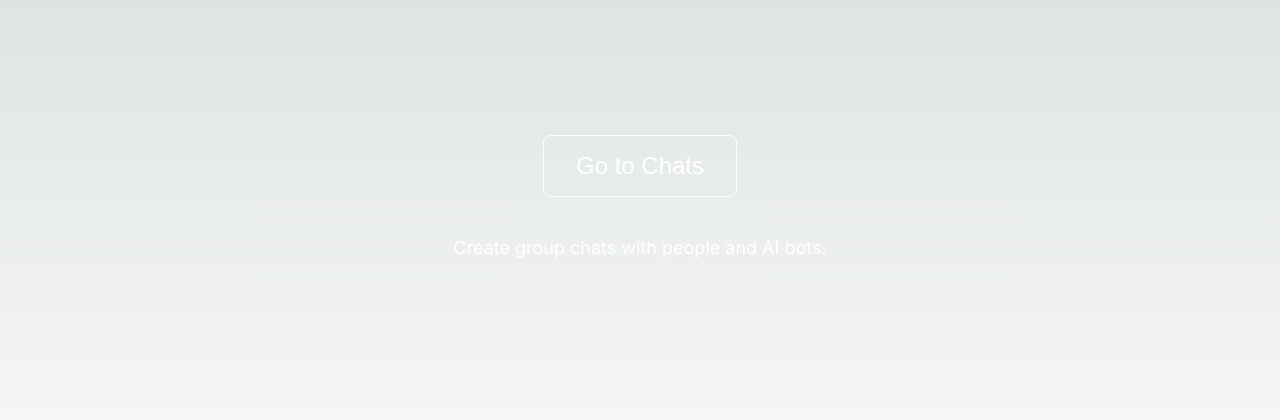
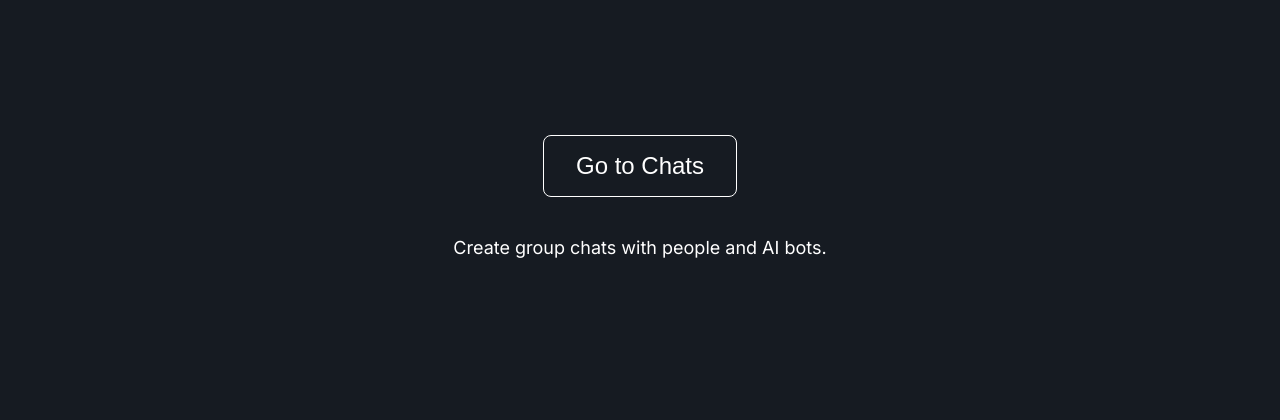
Before and after one commit to LazyMisha/ai-group-chat, a Next.js app: page / in a window 1280 px wide. Shown: the part 184-604 px from the top of the page. Built offline with nearby package versions, Linux system fonts and the light colour scheme.

Commit message:
fixed styles

```diff
--- a/src/app/globals.css
+++ b/src/app/globals.css
@@ -1,76 +1,6 @@
 :root {
-  --max-width: 1100px;
-  --border-radius: 12px;
-  --font-mono: ui-monospace, Menlo, Monaco, "Cascadia Mono", "Segoe UI Mono",
-    "Roboto Mono", "Oxygen Mono", "Ubuntu Monospace", "Source Code Pro",
-    "Fira Mono", "Droid Sans Mono", "Courier New", monospace;
-
-  --foreground-rgb: 0, 0, 0;
-  --background-start-rgb: 214, 219, 220;
-  --background-end-rgb: 255, 255, 255;
-
-  --primary-glow: conic-gradient(
-    from 180deg at 50% 50%,
-    #16abff33 0deg,
-    #0885ff33 55deg,
-    #54d6ff33 120deg,
-    #0071ff33 160deg,
-    transparent 360deg
-  );
-  --secondary-glow: radial-gradient(
-    rgba(255, 255, 255, 1),
-    rgba(255, 255, 255, 0)
-  );
-
-  --tile-start-rgb: 239, 245, 249;
-  --tile-end-rgb: 228, 232, 233;
-  --tile-border: conic-gradient(
-    #00000080,
-    #00000040,
-    #00000030,
-    #00000020,
-    #00000010,
-    #00000010,
-    #00000080
-  );
-
-  --callout-rgb: 238, 240, 241;
-  --callout-border-rgb: 172, 175, 176;
-  --card-rgb: 180, 185, 188;
-  --card-border-rgb: 131, 134, 135;
-}
-
-@media (prefers-color-scheme: dark) {
-  :root {
-    --foreground-rgb: 255, 255, 255;
-    --background-start-rgb: 0, 0, 0;
-    --background-end-rgb: 0, 0, 0;
-
-    --primary-glow: radial-gradient(rgba(1, 65, 255, 0.4), rgba(1, 65, 255, 0));
-    --secondary-glow: linear-gradient(
-      to bottom right,
-      rgba(1, 65, 255, 0),
-      rgba(1, 65, 255, 0),
-      rgba(1, 65, 255, 0.3)
-    );
-
-    --tile-start-rgb: 2, 13, 46;
-    --tile-end-rgb: 2, 5, 19;
-    --tile-border: conic-gradient(
-      #ffffff80,
-      #ffffff40,
-      #ffffff30,
-      #ffffff20,
-      #ffffff10,
-      #ffffff10,
-      #ffffff80
-    );
-
-    --callout-rgb: 20, 20, 20;
-    --callout-border-rgb: 108, 108, 108;
-    --card-rgb: 100, 100, 100;
-    --card-border-rgb: 200, 200, 200;
-  }
+  background-color: #161b22;
+  color: white;
 }
 
 * {
@@ -86,23 +16,7 @@
   overflow: hidden;
 }
 
-body {
-  color: rgb(var(--foreground-rgb));
-  background: linear-gradient(
-      to bottom,
-      transparent,
-      rgb(var(--background-end-rgb))
-    )
-    rgb(var(--background-start-rgb));
-}
-
 a {
   color: inherit;
   text-decoration: none;
 }
-
-@media (prefers-color-scheme: dark) {
-  html {
-    color-scheme: dark;
-  }
-}
--- a/src/components/ChatInput/chatInput.module.css
+++ b/src/components/ChatInput/chatInput.module.css
@@ -22,6 +22,7 @@
     font-size: 1.2rem;
     margin-right: 10px;
     background-color: #2f2f2f;
+    color: white;
 }
 
 .chat-input-button {
--- a/src/components/Sidebar/sidebar.module.css
+++ b/src/components/Sidebar/sidebar.module.css
@@ -42,6 +42,7 @@
 }
 
 .kebab-icon {
+    color: white;
     width: 24px;
     height: 24px;
 }
--- a/src/components/UserSelectorOption/index.js
+++ b/src/components/UserSelectorOption/index.js
@@ -1,3 +1,5 @@
+'use client';
+
 import UserImage from "../UserImage";
 import styles from "./userSelectorOption.module.css";
 
```
Also changed, not shown: src/components/CreateChatPopup/index.js (+14 -1 lines), src/components/UserSelector/index.js (+1 -21 lines).
